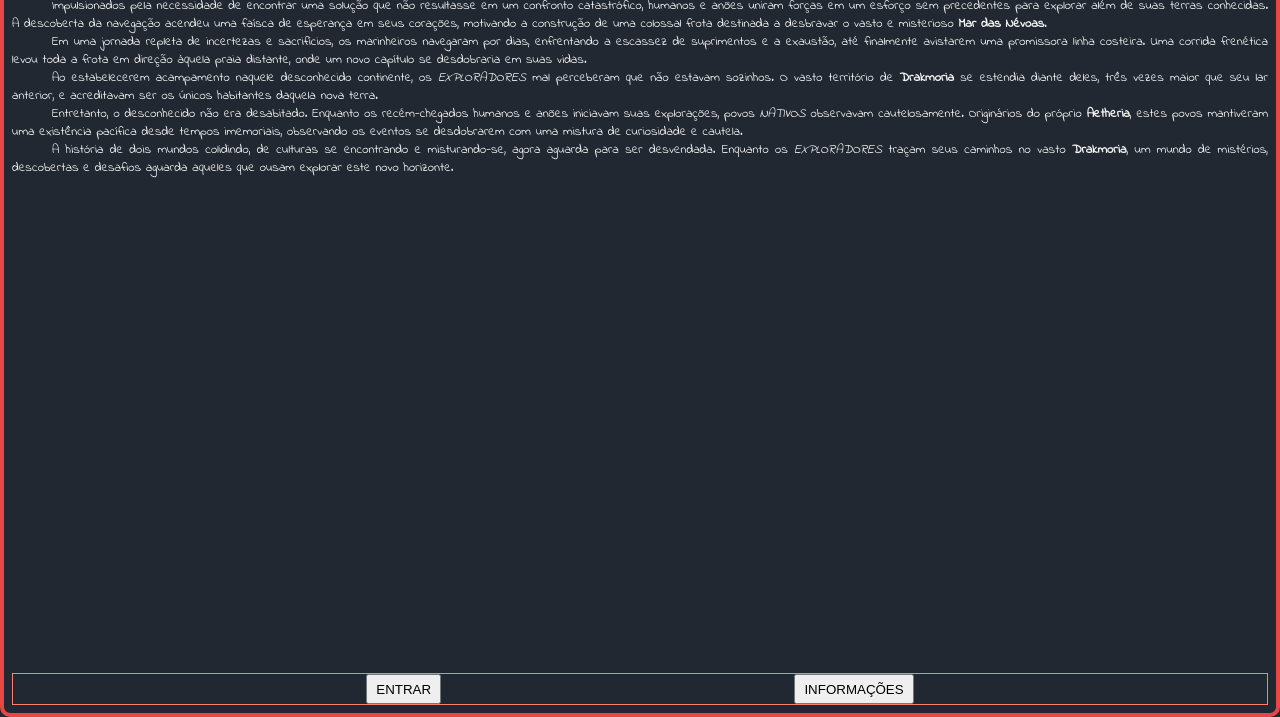
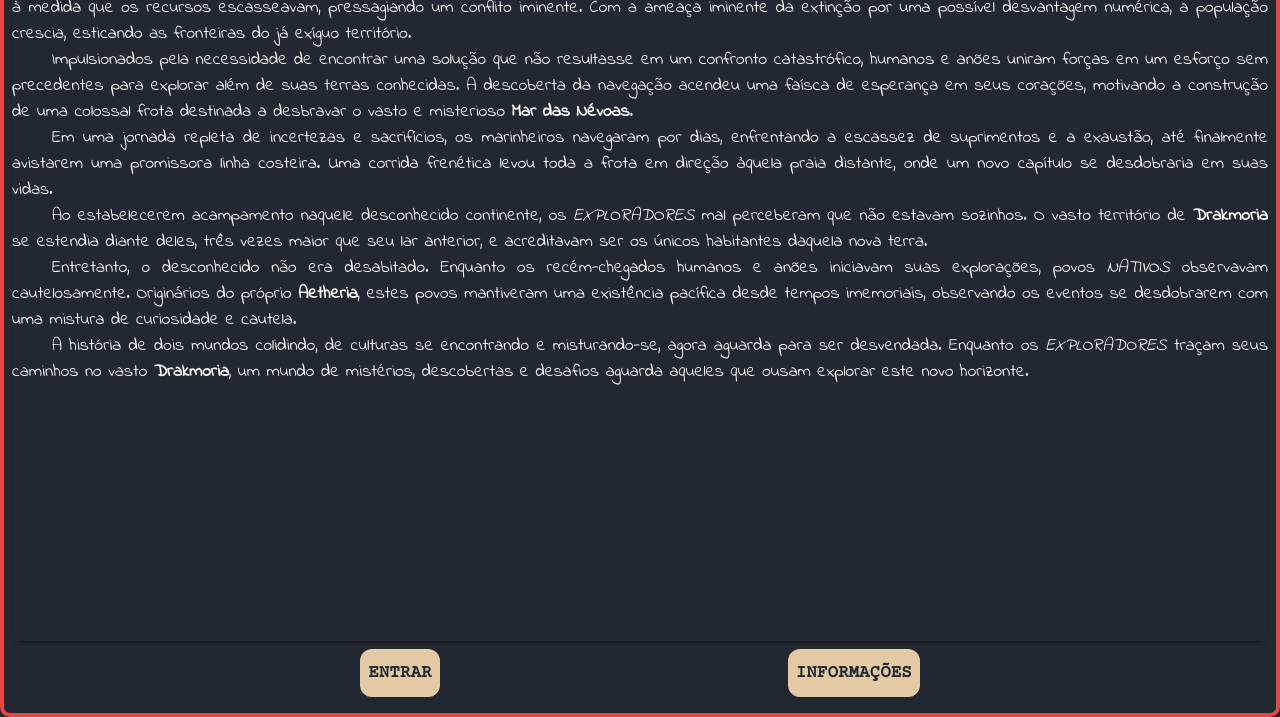
Before and after one commit to samir-ramos/rpg-mundo-do-caos, a plain HTML site: page index.html in a window 1280 px wide. Shown: the part 83-800 px from the top of the page. Drawn offline with nearby package versions, Linux system fonts and the light colour scheme; a web font is replaced by a local one.

Commit message:
Finalizada a tela de entrada do jogo

```diff
--- a/css/styles.css
+++ b/css/styles.css
@@ -67,29 +67,44 @@
   align-items: center;
   justify-content: center;
   font-family: "Indie Flower";
-  font-size: 1.6dvh;
+  font-size: 2.2dvh;
 }
 
 #game__panel #game__history #history {
+  margin: 1dvh 0;
   flex-grow: 1;
   text-indent: 5dvh;
   text-align: justify;
   overflow-y: scroll;
+  box-shadow: 0px -5px 5px -5px rgba(0, 0, 0, 0.8),
+    0px 5px 5px -5px rgba(0, 0, 0, 0.8);
 }
 
 #game__panel #game__history #btn__panel {
-  height: 4dvh;
+  height: 6dvh;
   width: 100%;
   display: flex;
   align-items: center;
   justify-content: space-evenly;
   overflow: clip;
-  border: 1px solid salmon;
+  margin-bottom: 1dvh;
+  /* border: 1px solid salmon; */
 }
 
 #game__panel #game__history #btn__panel .button__panel {
   height: 100%;
   padding: 0 1dvh;
+  background-color: var(--sand);
+  border: none;
+  border-radius: 1.5dvh;
+  font-family: "Courier Prime", monospace;
+  font-size: 2.2dvh;
+  font-weight: 600;
+  color: var(--black);
+  -webkit-border-radius: 1.5dvh;
+  -moz-border-radius: 1.5dvh;
+  -ms-border-radius: 1.5dvh;
+  -o-border-radius: 1.5dvh;
 }
 
 /* Configurações do nome do personagem */
```
